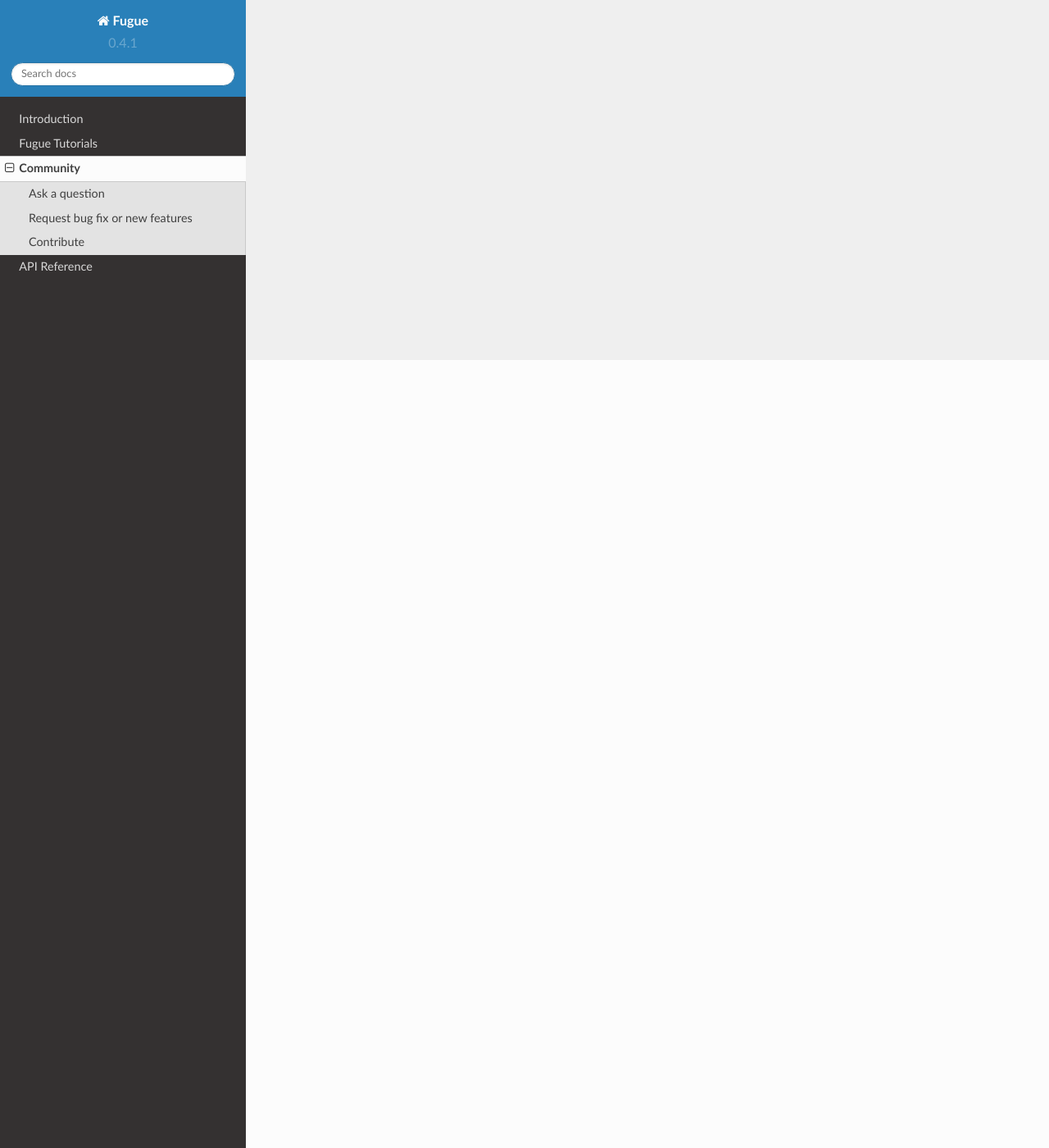
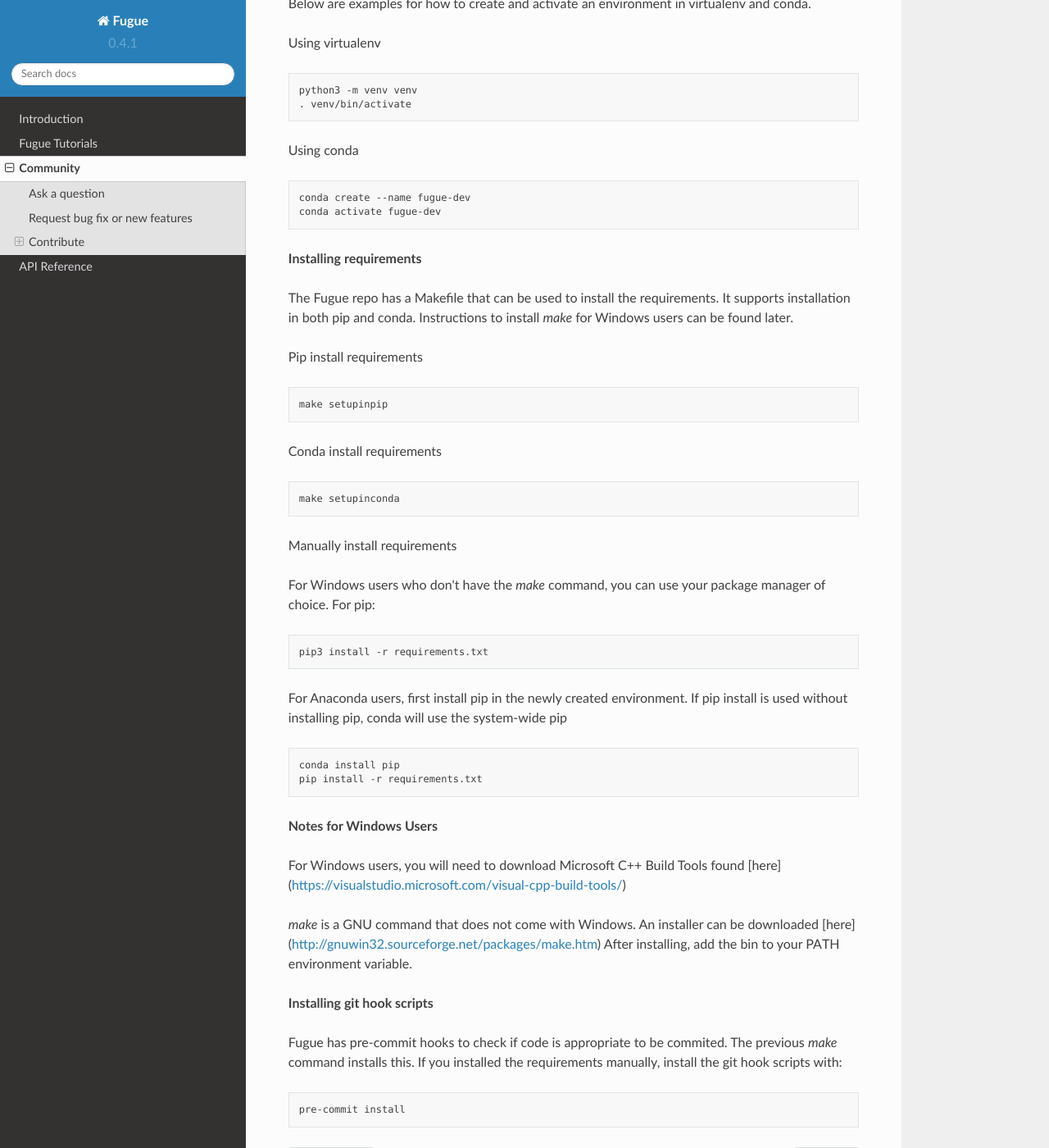
Before and after one commit to fugue-project/fugue, a Sphinx documentation site: the page built from docs/community.rst, in a window 1280 px wide and 1400 px high, scrolled down 961 px. Shown: the whole window at 82% size. Built offline with Sphinx 7.4.7 and the Read the Docs theme 2.0.0, drawn with Linux system fonts in a browser that asks for light colours; some of the changed text lies outside the part shown.

Commit message:
adding documentation for windows make

```diff
--- a/docs/community.rst
+++ b/docs/community.rst
@@ -10,14 +10,14 @@
 
 
 Ask a question
-^^^^^^^^^^^^^^^
+--------------
 
 Please join `Slack chat <https://join.slack.com/t/fugue-project/shared_invite/zt-he6tcazr-OCkj2GEv~J9UYoZT3FPM4g>`_
 to ask questions. We will try to reply as soon as possible.
 
 
 Request bug fix or new features
-^^^^^^^^^^^^^^^^^^^^^^^^^^^^^^^^
+-------------------------------
 
 You can request bug fix or new features at `<https://github.com/fugue-project/fugue/issues>`_, before submitting
 a new request, it will be great if you can firstly contact us through
@@ -25,8 +25,84 @@
 
 
 Contribute
-^^^^^^^^^^^
+----------
 
 Fugue is a very new project, we truly appreciate if you can contribute code, ideas or docs. Please reach out
 using `slack <https://join.slack.com/t/fugue-project/shared_invite/zt-he6tcazr-OCkj2GEv~J9UYoZT3FPM4g>`_, we will
 be excited to chat with you.
+
+Creating a development environment
+^^^^^^^^^^^^^^^^^^^^^^^^^^^^^^^^^^
+
+There are three steps to setting-up a development environment
+
+#. Create a virtual environment with your choice of environment manager
+#. Install the requirements
+#. Install the git hook scripts
+
+**Creating an environment**
+
+Below are examples for how to create and activate an environment in virtualenv and conda.
+
+Using virtualenv
+
+.. code-block:: bash
+
+   python3 -m venv venv
+   . venv/bin/activate
+
+Using conda
+
+.. code-block:: bash
+
+   conda create --name fugue-dev
+   conda activate fugue-dev
+
+**Installing requirements**
+
+The Fugue repo has a Makefile that can be used to install the requirements. It supports installation in both
+pip and conda. Instructions to install `make` for Windows users can be found later.
+
+Pip install requirements
+
+.. code-block:: bash
+
+   make setupinpip
+
+Conda install requirements
+
+.. code-block:: bash
+
+   make setupinconda
+
+Manually install requirements
+
+For Windows users who don't have the `make` command, you can use your package manager of choice. For pip:
+
+.. code-block:: bash
+
+   pip3 install -r requirements.txt
+
+For Anaconda users, first install pip in the newly created environment. If pip install is used without installing pip, conda will use
+the system-wide pip
+
+.. code-block:: bash
+
+   conda install pip
+   pip install -r requirements.txt
+
+**Notes for Windows Users**
+
+For Windows users, you will need to download Microsoft C++ Build Tools found [here](https://visualstudio.microsoft.com/visual-cpp-build-tools/)
+
+`make` is a GNU command that does not come with Windows. An installer can be downloaded [here](http://gnuwin32.sourceforge.net/packages/make.htm)
+After installing, add the bin to your PATH environment variable.
+
+**Installing git hook scripts**
+
+Fugue has pre-commit hooks to check if code is appropriate to be commited. The previous `make` command installs this.
+If you installed the requirements manually, install the git hook scripts with:
+
+.. code-block:: bash
+
+   pre-commit install
```
Also changed, not shown: README.md (+5 -2 lines).
